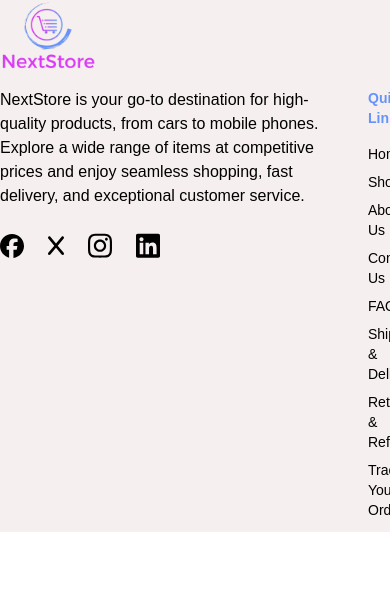
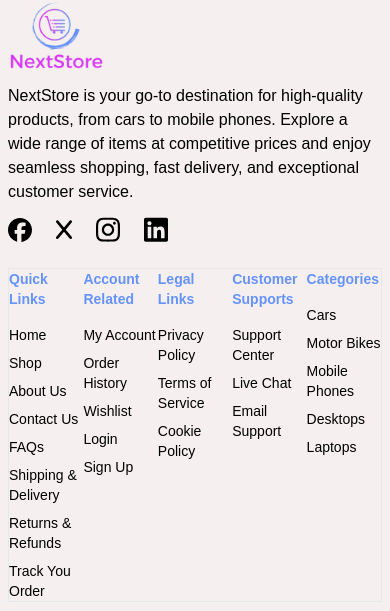
Before and after one commit to asif100a/next-store, a Next.js app: page / in a window 390 px wide. Shown: the part 1648-2259 px from the top of the page. Before the commit the page ends 2180 px from the top, so only its background shows below. Built offline with nearby package versions, Linux system fonts and the light colour scheme.

Commit message:
Footer responsiveness working on

```diff
--- a/src/app/components/Layout/Footer.tsx
+++ b/src/app/components/Layout/Footer.tsx
@@ -5,17 +5,17 @@ import Link from 'next/link';
 
 const Footer: FC = () => {
     return (
-        <footer className='bg-[#f6efef] py-3'>
-            <div className='space-y-4 w-full overflow-hidden lg:w-[996px] xl:w-[1248px] mx-auto'>
+        <footer className='bg-[#f6efef] py-3 px-2 lg:px-0'>
+            <div className='space-y-3 lg:space-y-4 w-full overflow-hidden lg:w-[996px] xl:w-[1248px] mx-auto'>
                 <Image
                     src={nextStoreLogoLight}
                     alt="NextStore"
                     className='w-24 h-auto'
                     priority
                 />
-                <div className='flex justify-between gap-12'>
-                    <div className='space-y-6'>
-                        <p className='w-80'>NextStore is your go-to destination for high-quality products, from cars to mobile phones. Explore a wide range of items at competitive prices and enjoy seamless shopping, fast delivery, and exceptional customer service.</p>
+                <div className='flex flex-col lg:flex-row justify-between gap-6 lg:gap-12'>
+                    <div className='space-y-3 lg:space-y-6'>
+                        <p className='w-full lg:w-80'>NextStore is your go-to destination for high-quality products, from cars to mobile phones. Explore a wide range of items at competitive prices and enjoy seamless shopping, fast delivery, and exceptional customer service.</p>
 
                         <ul className='flex items-center gap-6 lg:gap-5 xl:gap-6'>
                             <li>
@@ -32,7 +32,7 @@ const Footer: FC = () => {
                             </li>
                         </ul>
                     </div>
-                    <nav className='flex flex-1 justify-between'>
+                    <nav className='grid grid-cols-5 border w-full'>
                         {quickLinks}
                         {accountRelatedLinks}
                         {legalLinks}
```
